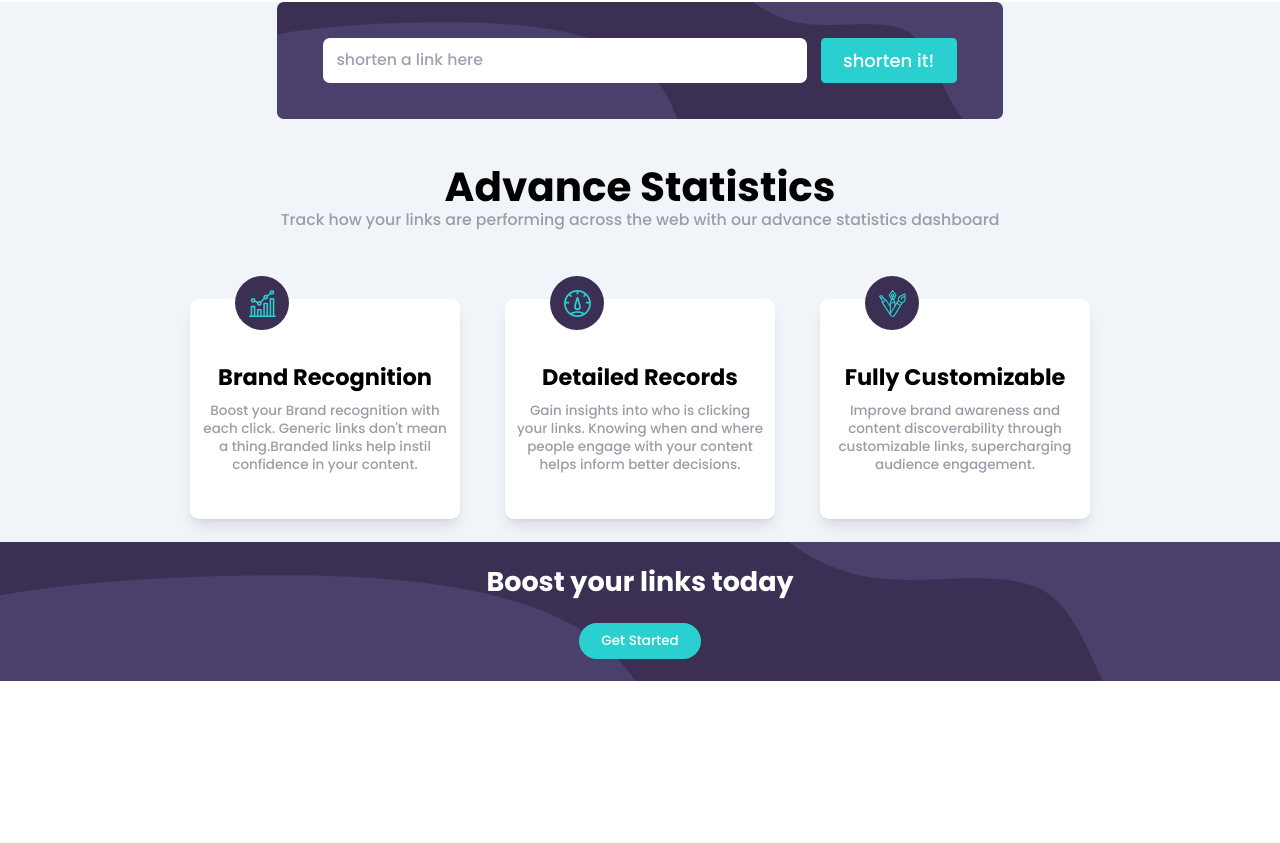
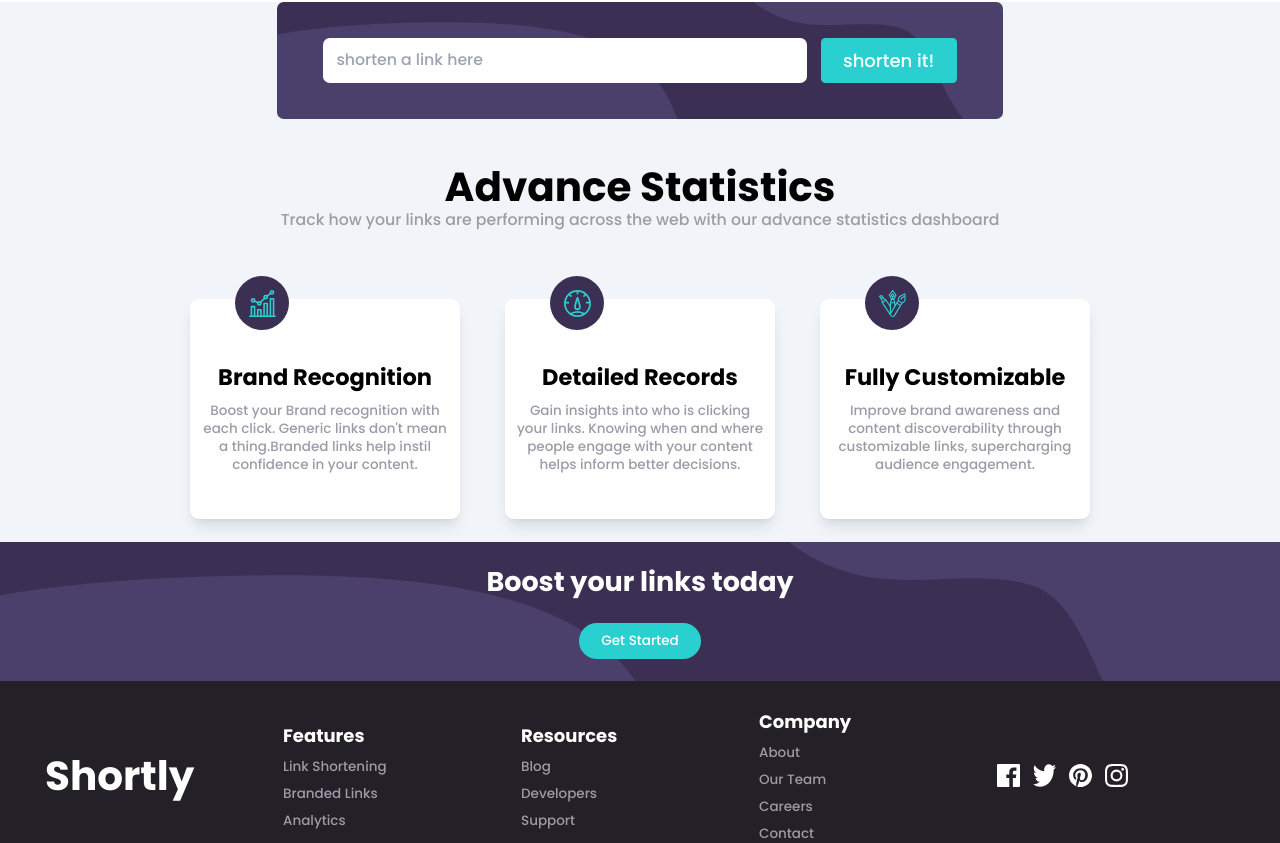
Before and after one commit to kodcapsule/url-shortener, a React (Vite) app: page / in a window 1280 px wide. Shown: the part 489-1332 px from the top of the page. Before the commit the page ends 1170 px from the top, so only its background shows below. Built offline with nearby package versions, Linux system fonts and the light colour scheme.

Commit message:
added footer

```diff
--- a/src/App.jsx
+++ b/src/App.jsx
@@ -6,10 +6,17 @@ import Section from "./components/Section";
 import iconF from "./assets/icon-brand-recognition.svg";
 import iconDetailed from "./assets/icon-detailed-records.svg";
 import iconCustomized from "./assets/icon-fully-customizable.svg";
+import FacebookIcon from "./assets/icon-facebook.svg";
+import InstagramIcon from "./assets/icon-instagram.svg";
+import PinteresIcon from "./assets/icon-pinterest.svg";
+import TwitterIcon from "./assets/icon-twitter.svg";
 import Card from "./components/Card";
 import Button from "./components/Button";
 
 function App() {
+  const navlinks1 = ["Link Shortening", "Branded Links", "Analytics"];
+  const navlinks2 = ["Blog", "Developers", "Support"];
+  const navlinks3 = ["About", "Our Team", "Careers", "Contact"];
   return (
     <>
       <Header />
@@ -53,9 +60,52 @@ function App() {
           </h3>
           <Button buttonText="Get Started" btn_primary="btn_primary" />
         </section>
+
+        <footer className=" bg-neutral-very-dark-violet container  mx-auto ">
+          <div className="footerContainer grid grid-cols-1 items-center md:grid-cols-5 px-10 pt-6">
+            <h1 className=" text-4xl font-bold cursor-pointer text-white  ">
+              Shortly
+            </h1>
+            <FooterNav heading="Features" navlinkList={navlinks1} />
+            <FooterNav heading="Resources" navlinkList={navlinks2} />
+            <FooterNav heading="Company" navlinkList={navlinks3} />
+
+            <div className="socialMediaLogos flex  gap-3">
+              <SocialMedia logo={FacebookIcon} />
+              <SocialMedia logo={TwitterIcon} />
+              <SocialMedia logo={PinteresIcon} />
+              <SocialMedia logo={InstagramIcon} />
+            </div>
+          </div>
+        </footer>
       </main>
     </>
   );
 }
 
 export default App;
+
+function FooterNav({ heading, navlinkList }) {
+  return (
+    <nav>
+      <h4 className=" text-base  text-white font-semibold mb-2 ">{heading}</h4>
+      <ul className=" gap-2 flex flex-col">
+        {navlinkList.map((link) => (
+          <li className=" text-xs text-neutral-grayish-violet hover:text-primary-cyan hover:cursor-pointer ">
+            {link}
+          </li>
+        ))}
+      </ul>
+    </nav>
+  );
+}
+
+function SocialMedia({ logo }) {
+  return (
+    <img
+      src={`${logo}`}
+      alt="Facebook Icon "
+      className=" w-5 h-5  hover:bg-primary-cyan hover:cursor-pointer"
+    />
+  );
+}
--- a/src/components/Form.jsx
+++ b/src/components/Form.jsx
@@ -8,7 +8,7 @@ function Form() {
           type="text"
           name="url"
           placeholder=" shorten a link here"
-          className=" w-full md:w-8/12 p-2 rounded-md text-sm text-secondary-red outline-secondary-red focus:outline-1 "
+          className=" w-full md:w-8/12 p-2 rounded-md text-sm text-secondary-red outline-secondary-red focus:outline-2 "
         />
 
         <button className=" btn btn_primary rounded">shorten it!</button>
--- a/src/index.css
+++ b/src/index.css
@@ -18,7 +18,7 @@
   @apply cursor-pointer px-5 py-2;
 }
 .btn_primary {
-  @apply bg-primary-cyan text-white hover:opacity-50 hover:text-white;
+  @apply bg-primary-cyan text-white hover:bg-cyan-200 hover:text-white;
 }
 
 .navbar-mobile {
```
